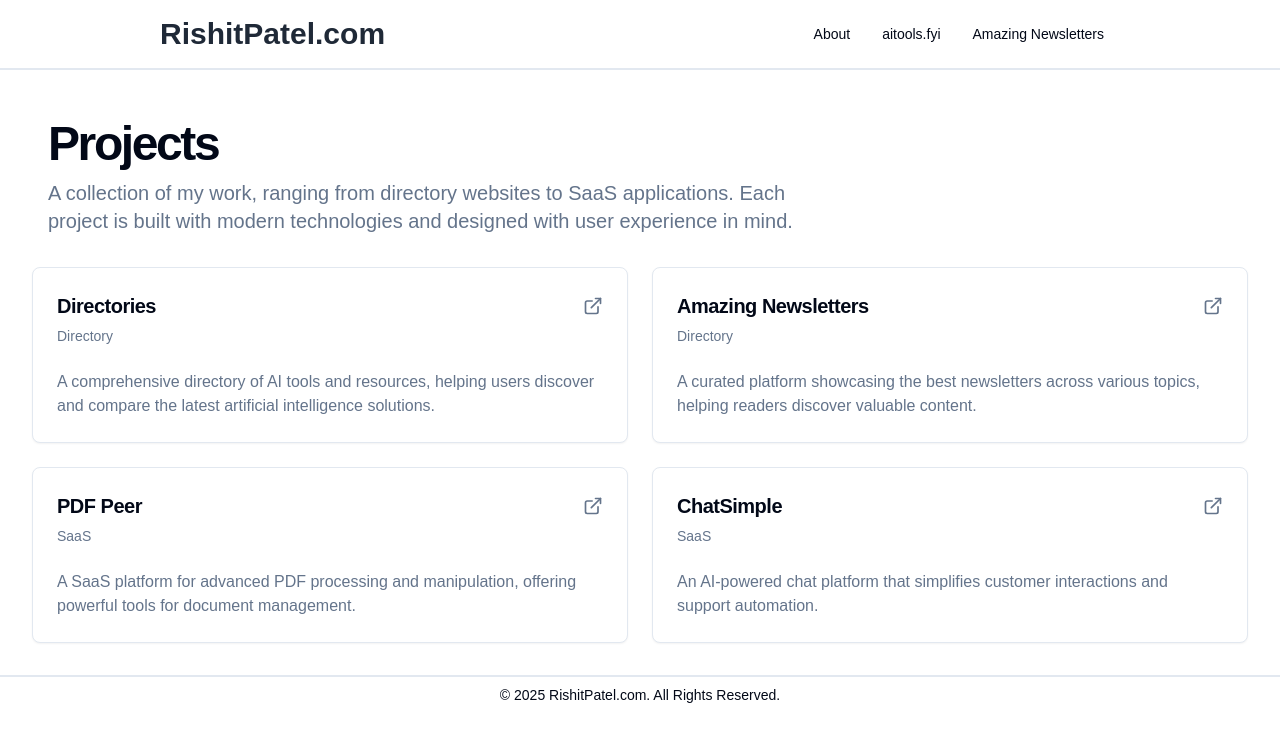
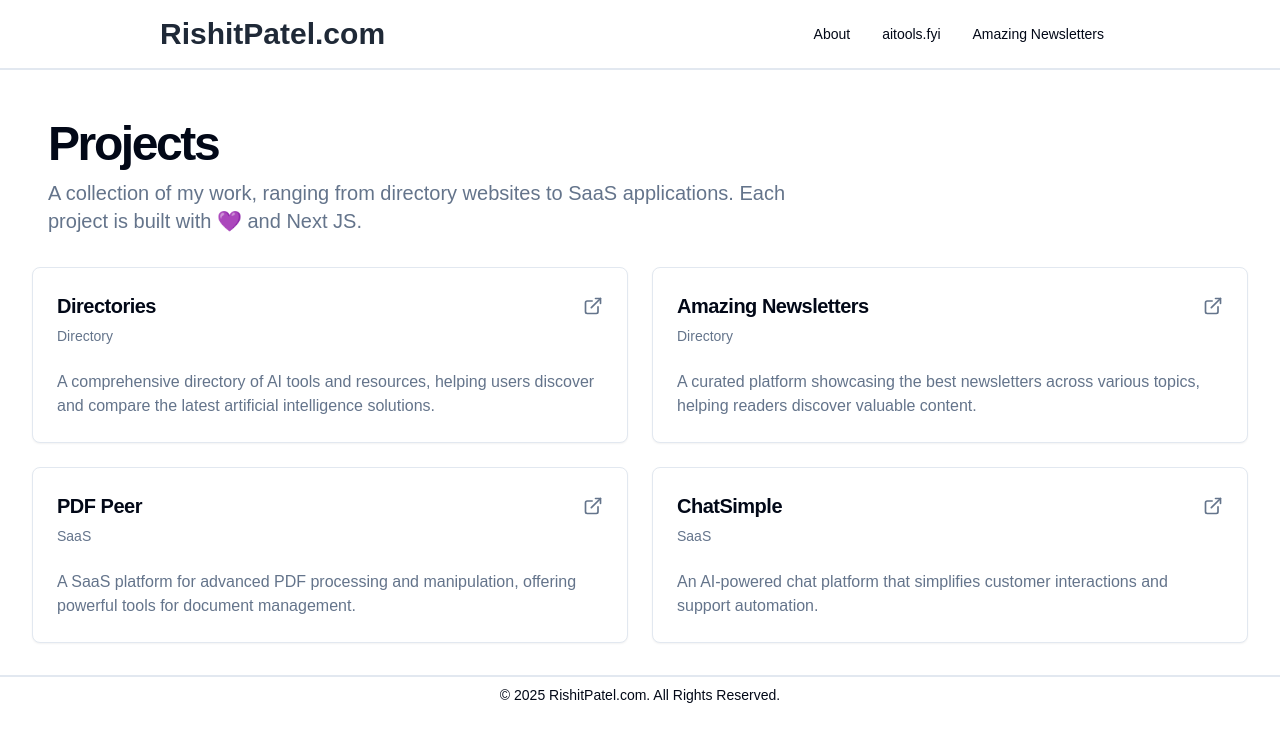
Before and after one commit to imrishit98/rishitpatel.com, a Next.js app: page /projects in a window 1280 px wide. Shown: the top 742 px of the page. Built offline with nearby package versions, Linux system fonts and the light colour scheme; a web font is replaced by a local one.

Commit message:
Update ProjectsPage description with technology and framework details

```diff
--- a/src/app/projects/page.js
+++ b/src/app/projects/page.js
@@ -18,8 +18,7 @@ export default function ProjectsPage() {
         <PageHeaderHeading>Projects</PageHeaderHeading>
         <PageHeaderDescription>
           A collection of my work, ranging from directory websites to SaaS applications.
-          Each project is built with modern technologies and designed with user
-          experience in mind.
+          Each project is built with 💜 and Next JS.
         </PageHeaderDescription>
       </PageHeader>
 
```
